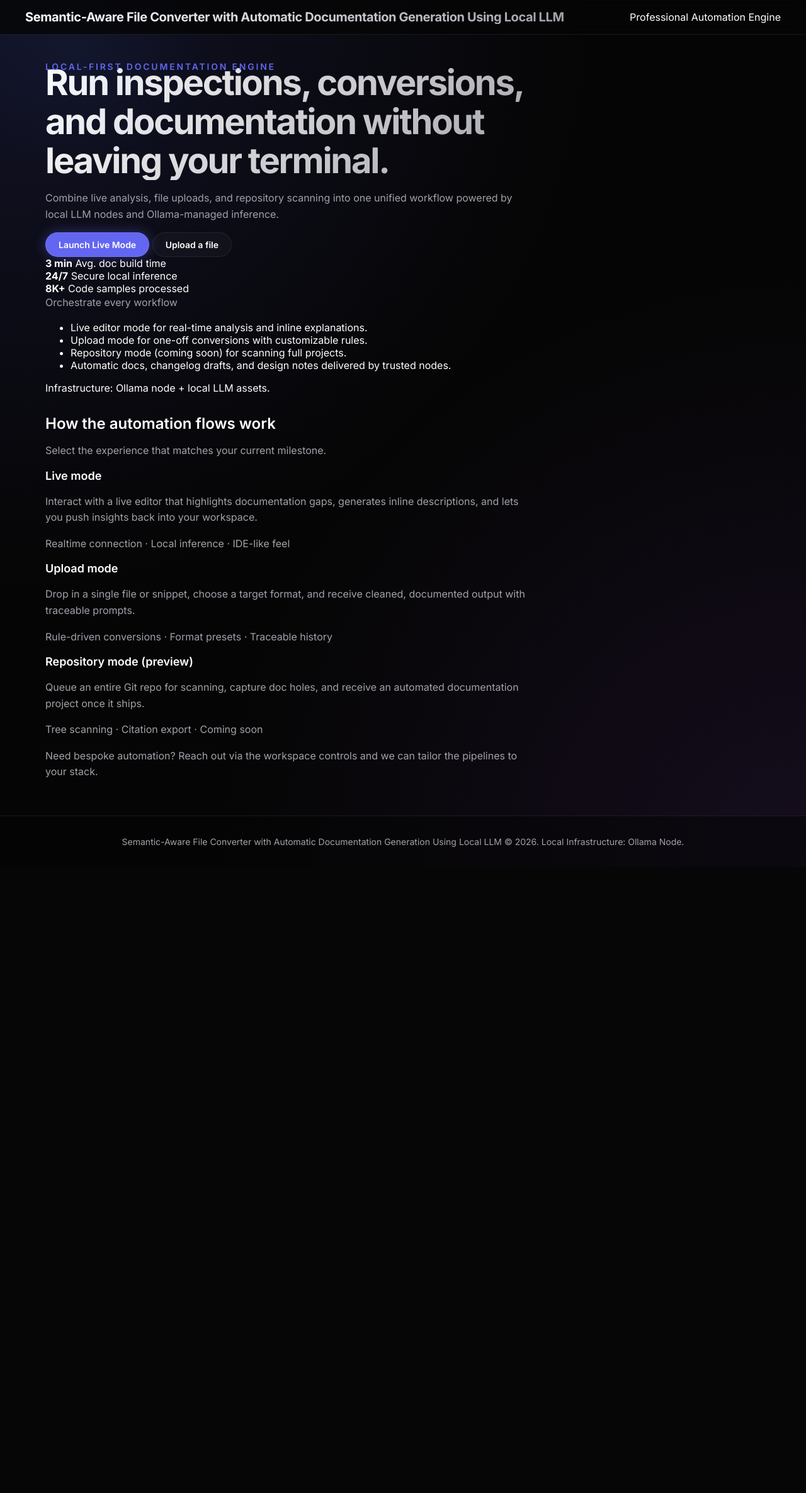
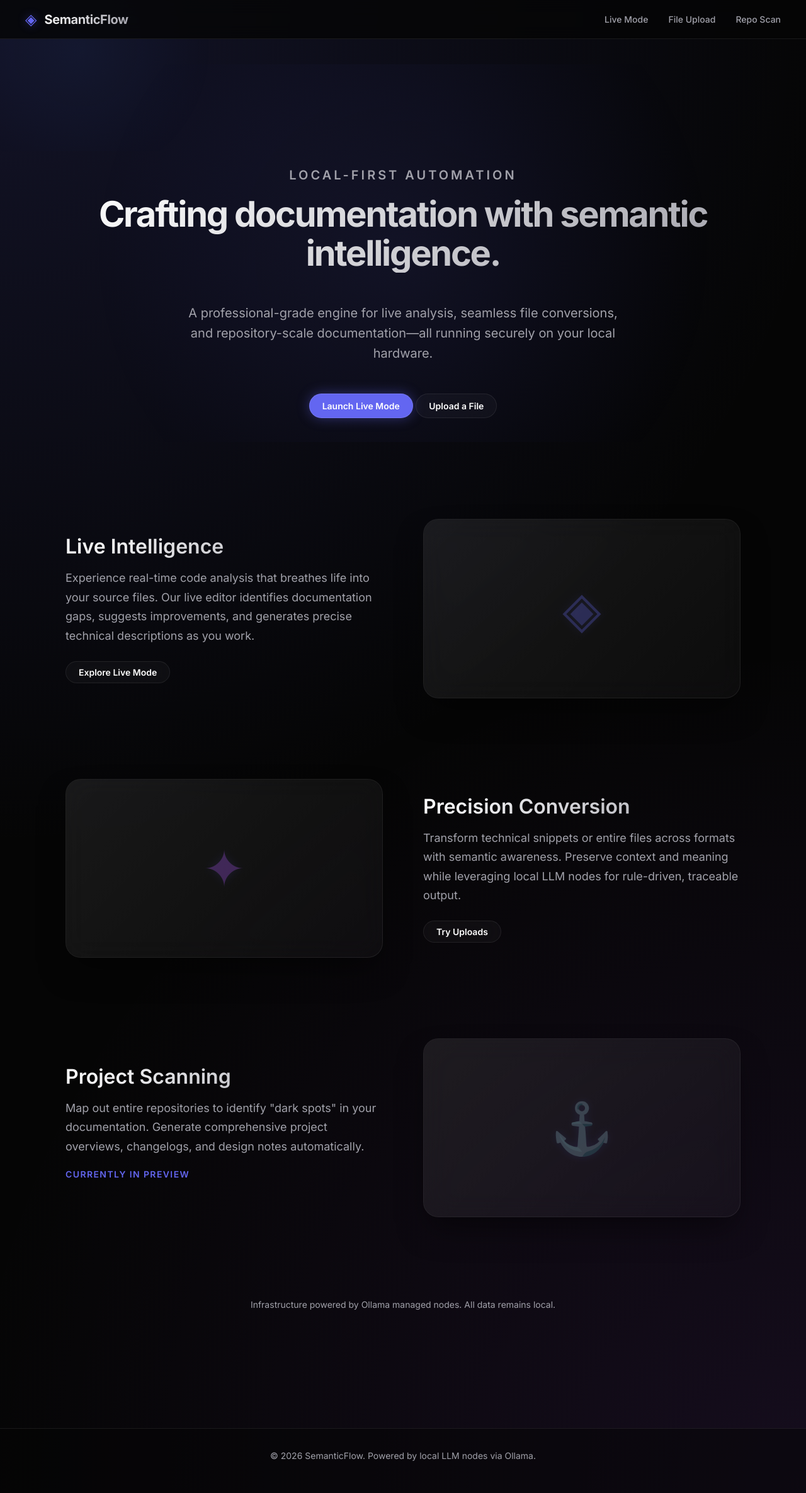
Before and after one commit to Shashwath-K/Python_auto_documenter, a FastAPI app: page / in a window 1280 px wide. Shown: the whole page at 63% size. Before the commit the page ends 1345 px from the top, so only its background shows below. Run offline with FastAPI, Linux system fonts and the light colour scheme.

Commit message:
Component Updated: Fixed Overflow

```diff
--- a/app/templates/base.html
+++ b/app/templates/base.html
@@ -17,14 +17,19 @@
 <body>
     <header class="app-header">
         <div class="header-container">
-            <div class="header-brand">
-                <h1 class="app-title">Semantic-Aware File Converter with Automatic Documentation Generation Using Local LLM</h1>
-            </div>
-            <div class="header-tagline">Professional Automation Engine</div>
+            <a href="/" class="header-brand">
+                <div class="brand-icon">◈</div>
+                <h1 class="app-title">SemanticFlow</h1>
+            </a>
+            <nav class="header-nav">
+                <a href="/live-mode" class="nav-link">Live Mode</a>
+                <a href="/upload-mode" class="nav-link">File Upload</a>
+                <a href="/repo-mode" class="nav-link">Repo Scan</a>
+            </nav>
         </div>
     </header>
 
-    <div class="layout-body">
+    <div class="layout-body {% block layout_class %}{% endblock %}">
         <main class="main-content">
             {% block content %}{% endblock %}
         </main>
@@ -50,7 +55,9 @@
     </div>
 
     <footer class="app-footer">
-        Semantic-Aware File Converter with Automatic Documentation Generation Using Local LLM &copy; 2026. Local Infrastructure: Ollama Node.
+        <div class="footer-container">
+            <p>&copy; 2026 SemanticFlow. Powered by local LLM nodes via Ollama.</p>
+        </div>
     </footer>
 
     <!-- Page Specific Scripts -->
--- a/app/templates/components/sidebar.html
+++ b/app/templates/components/sidebar.html
@@ -95,7 +95,11 @@
     }
 
     document.getElementById('sidebarToggleBtn').addEventListener('click', function () {
-        sidebar.classList.toggle('collapsed');
+        const isCollapsed = sidebar.classList.toggle('collapsed');
         layoutBody.classList.toggle('sidebar-collapsed');
+
+        // Update icon based on state
+        const icon = document.querySelector('.sidebar-toggle-icon');
+        icon.innerText = isCollapsed ? '◀' : '▶';
     });
 </script>
--- a/app/templates/landing.html
+++ b/app/templates/landing.html
@@ -1,80 +1,93 @@
 {% extends "base.html" %}
 
-{% block title %}Landing - Semantic-Aware File Converter with Automatic Documentation Generation Using Local LLM{% endblock %}
+{% block title %}SemanticFlow - Intelligent Documentation & Code Conversion{% endblock %}
+
+{% block layout_class %}no-sidebar{% endblock %}
 
 {% block content %}
-<section class="landing-hero">
-    <div class="hero-copy">
-        <p class="hero-eyebrow">Local-first documentation engine</p>
-        <h1>Run inspections, conversions, and documentation without leaving your terminal.</h1>
-        <p>Combine live analysis, file uploads, and repository scanning into one unified workflow powered by
-            local LLM nodes and Ollama-managed inference.</p>
+<div class="landing-container">
+    <div class="hero-visual-anchor"></div>
+
+    <section class="hero-section">
+        <p class="hero-eyebrow">Local-first automation</p>
+        <h1>Crafting documentation with semantic intelligence.</h1>
+        <p>A professional-grade engine for live analysis, seamless file conversions, and repository-scale documentation—all running securely on your local hardware.</p>
         <div class="hero-actions">
             <a class="btn-primary" href="/live-mode">Launch Live Mode</a>
-            <a class="btn-secondary" href="/upload-mode">Upload a file</a>
+            <a class="btn-secondary" href="/upload-mode">Upload a File</a>
         </div>
-        <div class="hero-meta">
-            <div class="hero-stat">
-                <strong>3 min</strong>
-                <span>Avg. doc build time</span>
+    </section>
+
+    <div class="feature-flow">
+        <article class="feature-item">
+            <div class="feature-content">
+                <h3>Live Intelligence</h3>
+                <p>Experience real-time code analysis that breathes life into your source files. Our live editor identifies documentation gaps, suggests improvements, and generates precise technical descriptions as you work.</p>
+                <div style="margin-top: 1.5rem;">
+                    <a href="/live-mode" class="btn-secondary" style="padding: 0.5rem 1.25rem; font-size: 0.875rem;">Explore Live Mode</a>
+                </div>
             </div>
-            <div class="hero-stat">
-                <strong>24/7</strong>
-                <span>Secure local inference</span>
+            <div class="feature-visual">
+                <!-- Visual touch: Subtle glowing icon or abstract shape -->
+                <div class="brand-icon" style="font-size: 5rem; opacity: 0.3;">◈</div>
             </div>
-            <div class="hero-stat">
-                <strong>8K+</strong>
-                <span>Code samples processed</span>
+        </article>
+
+        <article class="feature-item">
+            <div class="feature-content">
+                <h3>Precision Conversion</h3>
+                <p>Transform technical snippets or entire files across formats with semantic awareness. Preserve context and meaning while leveraging local LLM nodes for rule-driven, traceable output.</p>
+                <div style="margin-top: 1.5rem;">
+                    <a href="/upload-mode" class="btn-secondary" style="padding: 0.5rem 1.25rem; font-size: 0.875rem;">Try Uploads</a>
+                </div>
             </div>
-        </div>
-    </div>
-    <div class="hero-panel">
-        <p class="hero-panel-title">Orchestrate every workflow</p>
-        <ul class="hero-panel-list">
-            <li>Live editor mode for real-time analysis and inline explanations.</li>
-            <li>Upload mode for one-off conversions with customizable rules.</li>
-            <li>Repository mode (coming soon) for scanning full projects.</li>
-            <li>Automatic docs, changelog drafts, and design notes delivered by trusted nodes.</li>
-        </ul>
-        <div class="hero-panel-footnote">Infrastructure: Ollama node + local LLM assets.</div>
-    </div>
-</section>
+            <div class="feature-visual">
+                <div class="brand-icon" style="font-size: 5rem; opacity: 0.3; color: var(--accent-secondary);">✦</div>
+            </div>
+        </article>
 
-<section class="landing-details">
-    <div class="detail-header">
-        <h2>How the automation flows work</h2>
-        <p>Select the experience that matches your current milestone.</p>
+        <article class="feature-item">
+            <div class="feature-content">
+                <h3>Project Scanning</h3>
+                <p>Map out entire repositories to identify "dark spots" in your documentation. Generate comprehensive project overviews, changelogs, and design notes automatically.</p>
+                <p style="color: var(--accent-primary); font-weight: 600; font-size: 0.875rem; text-transform: uppercase; letter-spacing: 0.1em;">Currently in Preview</p>
+            </div>
+            <div class="feature-visual">
+                <div class="brand-icon" style="font-size: 5rem; opacity: 0.3;">⚓</div>
+            </div>
+        </article>
     </div>
 
-    <div class="detail-grid">
-        <article class="detail-item">
-            <h3>Live mode</h3>
-            <p>Interact with a live editor that highlights documentation gaps, generates inline descriptions, and
-                lets you push insights back into your workspace.</p>
-            <p class="detail-meta">Realtime connection · Local inference · IDE-like feel</p>
-        </article>
-
-        <article class="detail-item">
-            <h3>Upload mode</h3>
-            <p>Drop in a single file or snippet, choose a target format, and receive cleaned, documented output with
-                traceable prompts.</p>
-            <p class="detail-meta">Rule-driven conversions · Format presets · Traceable history</p>
-        </article>
-
-        <article class="detail-item">
-            <h3>Repository mode (preview)</h3>
-            <p>Queue an entire Git repo for scanning, capture doc holes, and receive an automated documentation
-                project once it ships.</p>
-            <p class="detail-meta">Tree scanning · Citation export · Coming soon</p>
-        </article>
-    </div>
-</section>
-
-<section class="landing-notes">
-    <p>Need bespoke automation? Reach out via the workspace controls and we can tailor the pipelines to your stack.</p>
-</section>
+    <section style="margin-top: 8rem; text-align: center; padding-bottom: 4rem;">
+        <p style="font-size: 0.875rem; color: var(--text-secondary);">Infrastructure powered by Ollama managed nodes. All data remains local.</p>
+    </section>
+</div>
 {% endblock %}
 
 {% block sidebar %}
-<!-- Override the sidebar block to leave it empty on the landing page -->
+<!-- Landing page uses a full-width layout -->
 {% endblock %}
+
+{% block scripts %}
+<script>
+    // Subtle parallax or entrance animations could be added here
+    document.addEventListener('DOMContentLoaded', () => {
+        const items = document.querySelectorAll('.feature-item');
+        const observer = new IntersectionObserver((entries) => {
+            entries.forEach(entry => {
+                if (entry.isIntersecting) {
+                    entry.target.style.opacity = '1';
+                    entry.target.style.transform = 'translateY(0)';
+                }
+            });
+        }, { threshold: 0.1 });
+
+        items.forEach(item => {
+            item.style.opacity = '0';
+            item.style.transform = 'translateY(30px)';
+            item.style.transition = 'all 0.8s cubic-bezier(0.4, 0, 0.2, 1)';
+            observer.observe(item);
+        });
+    });
+</script>
+{% endblock %}
--- a/app/templates/live_mode.html
+++ b/app/templates/live_mode.html
@@ -13,7 +13,7 @@
 <div class="card">
     <div style="display: flex; justify-content: space-between; align-items: center; margin-bottom: 1rem;">
         <div class="status" id="serverStatus">Editor Ready</div>
-        <div style="display: flex; gap: 1rem; align-items: center;">
+        <div style="display: flex; gap: 0.75rem; align-items: center; flex-wrap: wrap; justify-content: flex-end;">
             <select id="docLevelSelect" class="modal-input" style="width: auto; padding: 0.5rem; font-size: 0.875rem;">
                 <option value="minimum">Docs: Low (30% density)</option>
                 <option value="medium" selected>Docs: Medium (50% density)</option>
@@ -113,7 +113,7 @@
                 { token: 'comment.doc', foreground: '85c46c' },
             ],
             colors: {
-                'editor.background': '#020617', // Match --bg-primary (Slate 950)
+                'editor.background': '#050505', // Match --bg-primary
             }
         });
 
--- a/app/templates/upload_mode.html
+++ b/app/templates/upload_mode.html
@@ -20,7 +20,7 @@
     <hr>
 
     <div style="display: flex; justify-content: space-between; align-items: center;">
-        <div style="display: flex; gap: 1rem; align-items: center;">
+        <div style="display: flex; gap: 0.75rem; align-items: center; flex-wrap: wrap; justify-content: flex-end;">
             <button onclick="document.getElementById('fileInput').click()" class="btn-primary">Upload File</button>
             <select id="docLevelSelect" class="modal-input" style="width: auto; padding: 0.5rem; font-size: 0.875rem;">
                 <option value="minimum">Docs: Low (30% density)</option>
@@ -87,7 +87,7 @@
                 { token: 'comment.doc', foreground: '85c46c' },
             ],
             colors: {
-                'editor.background': '#020617', // Match --bg-primary (Slate 950)
+                'editor.background': '#050505', // Match --bg-primary
             }
         });
 
```
